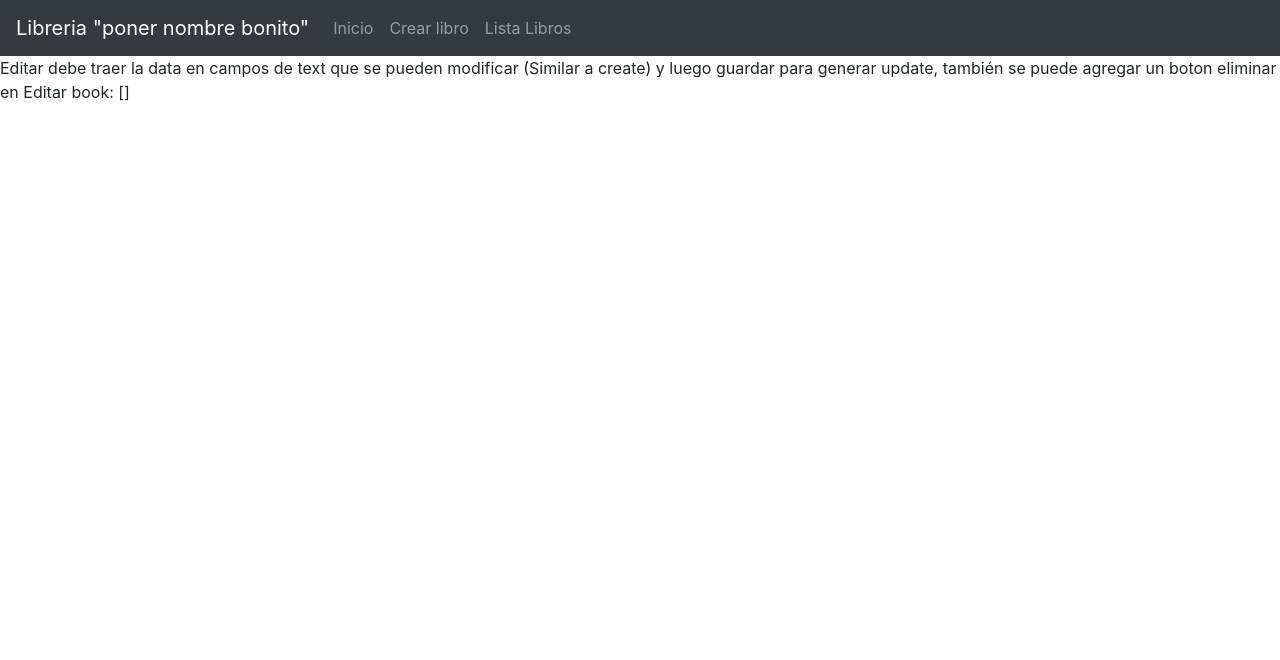
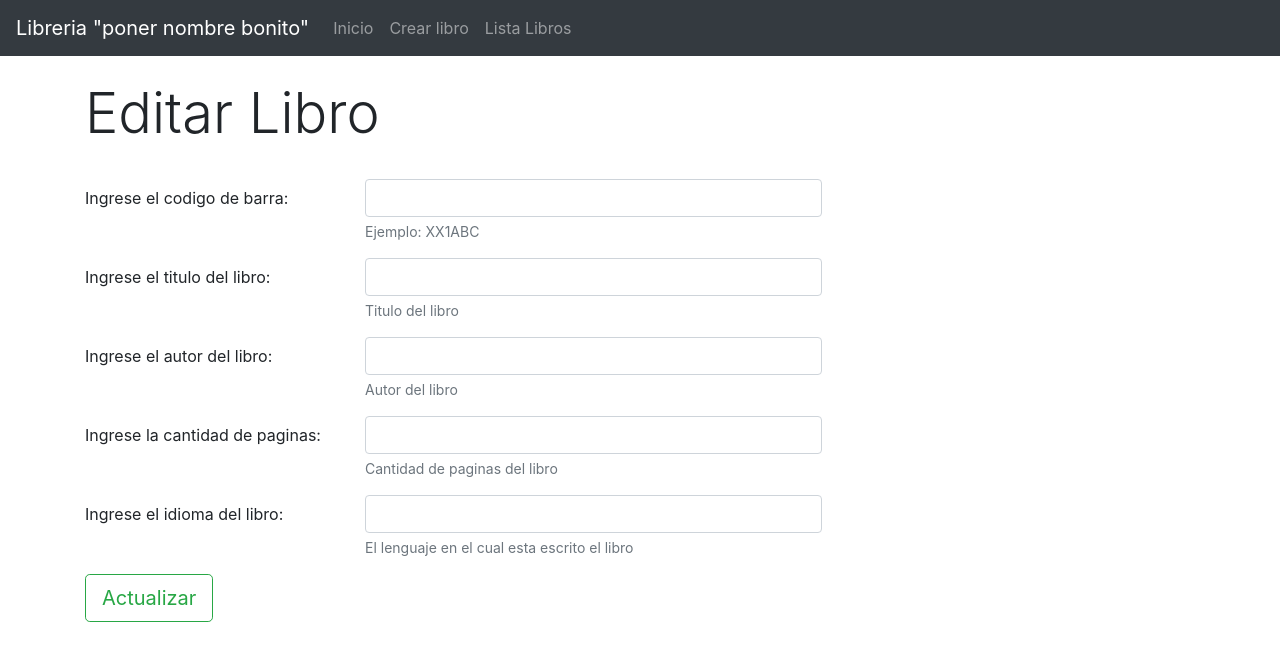
Before and after one commit to josemiguel-chvz/Control2TBD_grupo2_frontend, a Nuxt app: page /editar/1 in a window 1280 px wide. Shown: the top 660 px of the page. Built offline with nearby package versions, Linux system fonts and the light colour scheme; no server answers.

Commit message:
[frontend] Cambios en editar y crear

```diff
--- a/pages/crear.vue
+++ b/pages/crear.vue
@@ -105,25 +105,25 @@
 
     computed: {
       state1() {
-        return (this.newBook.sku.length >= 6)
+        return (this.newBook.sku.length >= 6 && this.newBook.sku.length < 11)
       },
       state2() {
-        return (this.newBook.title.length >= 2)
+        return (this.newBook.title.length >= 2 && this.newBook.title.length < 200)
       },
       state3() {
-        return (this.newBook.author.length >= 2)
+        return (this.newBook.author.length >= 2 && this.newBook.author.length < 200)
       },
       state4() {
         return (this.newBook.pages >= 2)
       },
       state5() {
-        return (this.newBook.language.length >= 3)
+        return (this.newBook.language.length >= 3 && this.newBook.language.length < 20)
       },
 
 
       invalidFeedback1() {
         if (this.newBook.sku.length > 0) {
-          return 'Ingrese al menos 6 caracteres.'
+          return 'Ingrese al menos 6 caracteres y maximo 10'
         }
         return 'Por favor, rellene el campo'
       },
--- a/pages/editar/_id.vue
+++ b/pages/editar/_id.vue
@@ -1,16 +1,103 @@
 <template>
+<b-container class="mt-4">
+  <form>
   <div>
-      Editar debe traer la data en campos de text que se pueden modificar (Similar a create) y luego guardar para generar update,
-      también se puede agregar un boton eliminar en Editar
-      book: {{book}}
+    <h1 class="display-4 font-weight-light">Editar Libro</h1>
+    <br>
+    <b-form-group
+      id="sku"
+      description="Ejemplo: XX1ABC"
+      label="Ingrese el codigo de barra:"
+      label-for="sku"
+      valid-feedback="Gracias!"
+      label-cols-sm="4"
+      label-cols-lg="3"
+      content-cols-sm
+      content-cols-lg="5"
+    >
+      <b-form-input id="sku" v-model="book.sku" trim></b-form-input>
+    </b-form-group>
+
+    <b-form-group
+      id="title"
+      description="Titulo del libro"
+      label="Ingrese el titulo del libro:"
+      label-for="title"
+      valid-feedback="Gracias!"
+      label-cols-sm="4"
+      label-cols-lg="3"
+      content-cols-sm
+      content-cols-lg="5"
+
+    >
+      <b-form-input id="title" v-model="book.title" trim></b-form-input>
+    </b-form-group>
+
+    <b-form-group
+      id="author"
+      description="Autor del libro"
+      label="Ingrese el autor del libro:"
+      label-for="author"
+      valid-feedback="Gracias!"
+      label-cols-sm="4"
+      label-cols-lg="3"
+      content-cols-sm
+      content-cols-lg="5"
+    >
+      <b-form-input id="author" v-model="book.author"  trim></b-form-input>
+    </b-form-group>
+
+    <b-form-group
+      id="pages"
+      description="Cantidad de paginas del libro"
+      label="Ingrese la cantidad de paginas:"
+      label-for="pages"
+      valid-feedback="Gracias!"
+      label-cols-sm="4"
+      label-cols-lg="3"
+      content-cols-sm
+      content-cols-lg="5"
+
+    >
+      <b-form-input  type="number" id="pages" v-model="book.pages" trim></b-form-input>
+    </b-form-group>
+
+    <b-form-group
+      id="lenguage"
+      description="El lenguaje en el cual esta escrito el libro"
+      label="Ingrese el idioma del libro:"
+      label-for="lenguage"
+      valid-feedback="Gracias!"
+      label-cols-sm="4"
+      label-cols-lg="3"
+      content-cols-sm
+      content-cols-lg="5"
+    >
+      <b-form-input id="lenguage" v-model="book.language" trim></b-form-input>
+    </b-form-group>
+    <div>
+      <b-row>
+        <b-col cols="4" class="pb-2">
+          <b-button type="button" size="lg" @click="update" variant="outline-success">
+            Actualizar
+          </b-button>
+        </b-col>
+        <b-col>
+          <b-alert show variant="success" fade v-model="show_success_alert">Libro actualizado correctamente</b-alert>
+        </b-col>
+      </b-row>
+    </div>
   </div>
+  </form>
+</b-container>
 </template>
 
 <script>
 export default {
-  data () {
+  data() {
     return{
-      book: []
+      book:{},
+      show_success_alert: false
     }
   },
   created() {
@@ -25,6 +112,17 @@ export default {
       } catch (error) {
         console.log(error)
       }
+    },
+    update: async function(){
+      try{
+        let book_id = this.$route.params.id;
+        let response = await this.$axios.put("/api/books/"+book_id);
+        if (response.status == 200){
+          this.show_success_alert = true
+        }
+      } catch(error){
+        console.log(error)
+      }
     }
   }
 }
```
